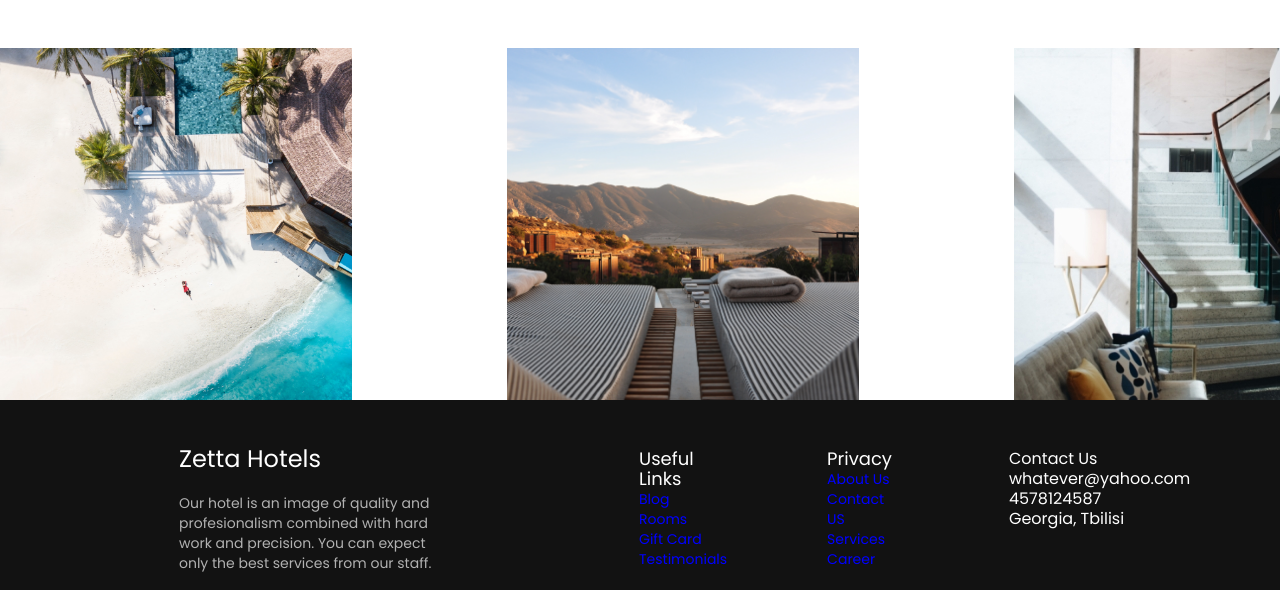
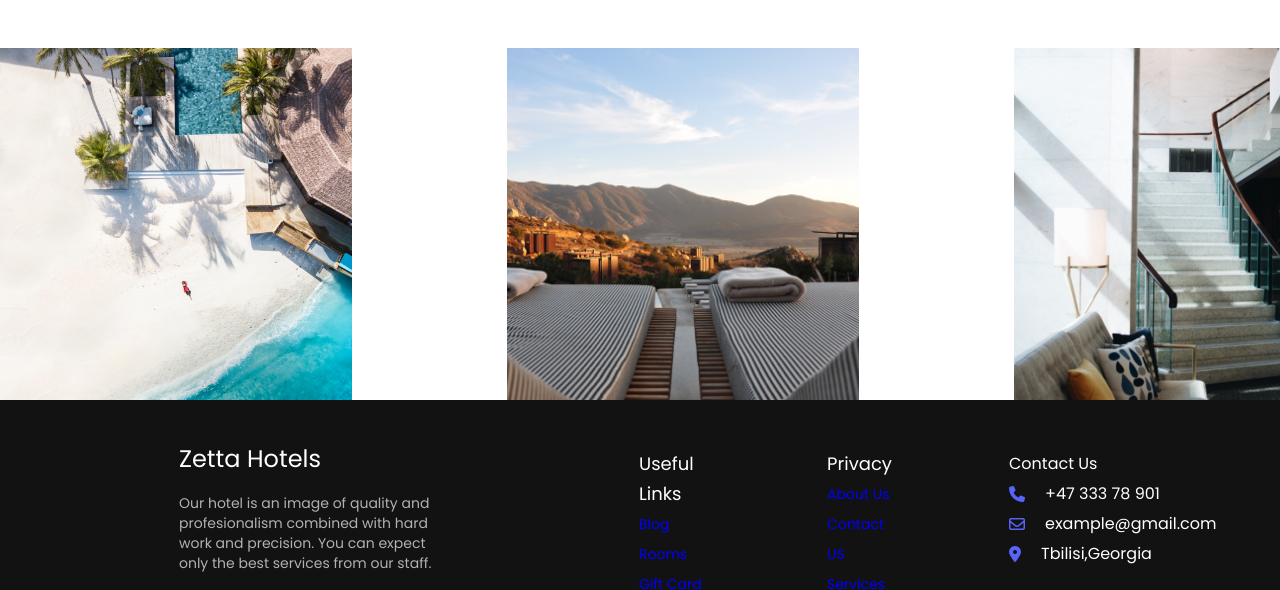
Before and after one commit to NiniaKutalia/Exam-1, a plain HTML site: page index.html in a window 1280 px wide. Shown: the part 2263-2853 px from the top of the page. Drawn offline with Linux system fonts and the light colour scheme.

Commit message:
soc icons

```diff
--- a/css/styles.css
+++ b/css/styles.css
@@ -350,6 +350,7 @@ a {
     margin-bottom: 24px;
 }
 .useful-links {
+    line-height: 30px;
     color: blue;
     font-size: 14px;
     width: 100px;
@@ -361,6 +362,7 @@ a {
     font-size: 18px;
 }
 .privacy {
+    line-height: 30px;
     color: blue;
     font-size: 14px;
     width: 67px;
@@ -373,13 +375,29 @@ a {
 }
 
 .contact {
+    line-height: 30px;
     width: 178px;
     height: 144px;
     margin-left: 117px;
 }
 .copyright {
     color: white;
+}
+.mail {
     display: flex;
-    justify-content: flex-start;
-    padding-left: 10px;
+    align-items: center;
+    color: #5863F8;
 }
+.tel{
+    display: flex;
+    align-items: center;
+    color: #5863F8;
+}
+.pin {
+    display: flex;
+    align-items: center;
+    color: #5863F8;
+}
+.icon {
+    margin-right: 20px;
+}
--- a/index.html
+++ b/index.html
@@ -241,9 +241,20 @@
           </div>
           <div class="contact">
             <h4>Contact Us</h4>
-            <p>whatever@yahoo.com</p>
-            <p>4578124587</p>
-            <p>Georgia, Tbilisi</p>
+            <div class="tel">
+              <i class="fa-solid fa-phone icon"></i>
+              <a href="tel:+4733378901">+47 333 78 901</a>
+            </div>
+            <div class="mail">
+              <i class="fa-regular fa-envelope icon"></i>
+              <a href="mailto:name@email.com">example@gmail.com</a>
+            </div>
+            <div class="pin">
+              <i class="fa-solid fa-location-dot icon"></i>
+              <a
+              href="https://www.google.com/maps?q=tbilisi&um=1&ie=UTF-8&sa=X&ved=2ahUKEwio4c_HmID7AhWE_7sIHY_jDjUQ_AUoAXoECAEQAw"
+              >Tbilisi,Georgia</a>
+            </div>
           </div>
         </div>
         <div class="copyright">
```
